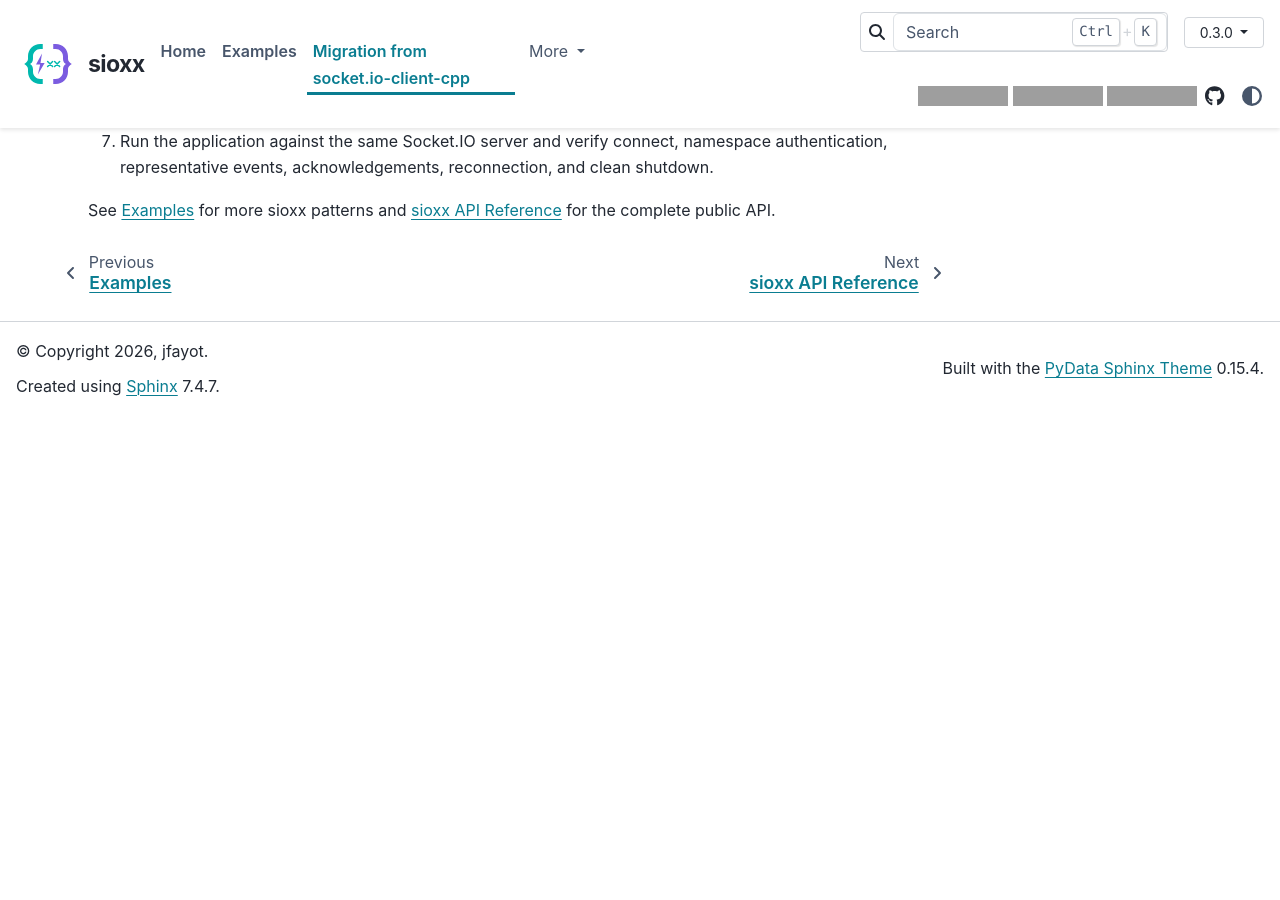
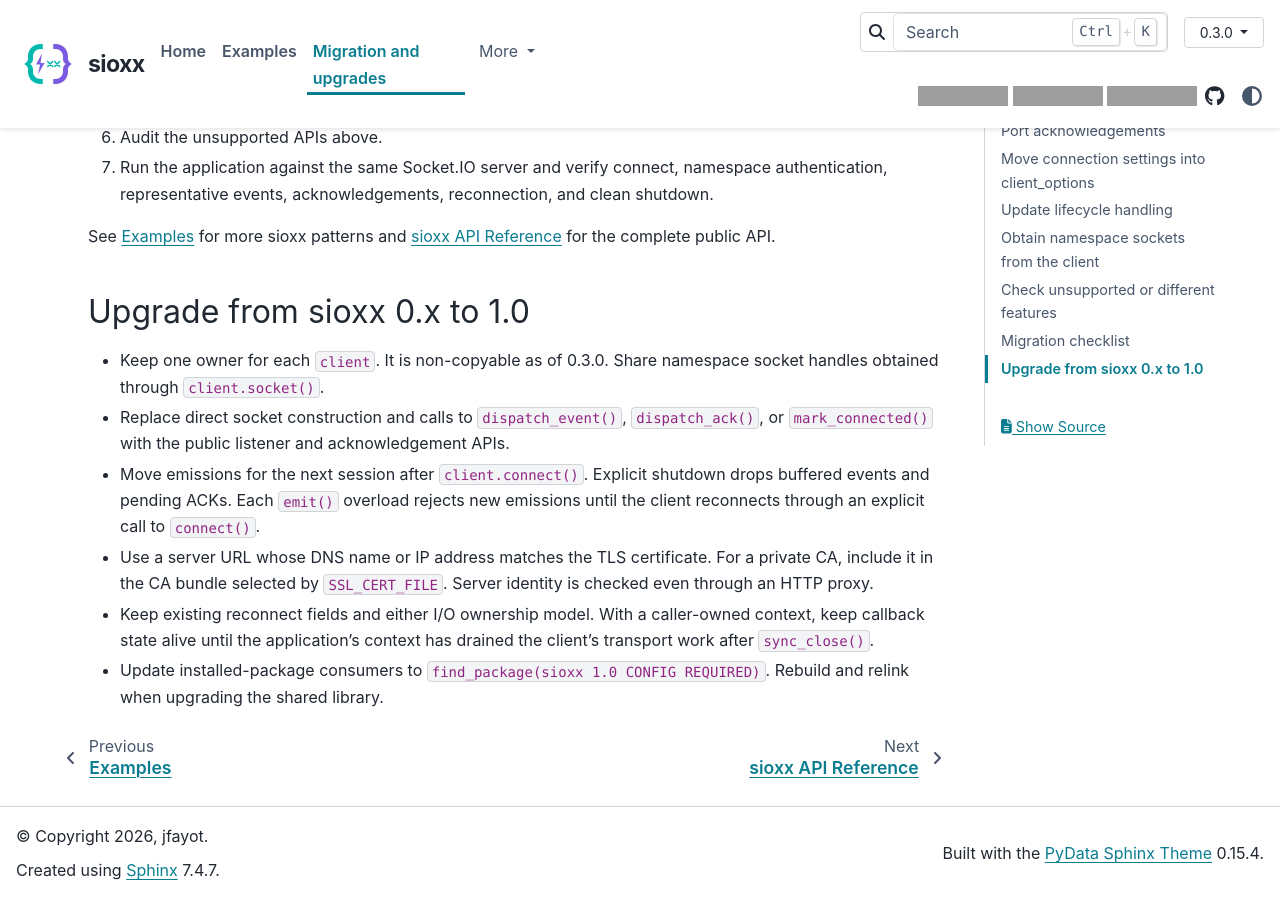
Before and after one commit to jfayot/sioxx, a Sphinx documentation site: the page built from docs/migration.rst, in a window 1280 px wide and 900 px high, scrolled down 8081 px. Built offline with Sphinx 7.4.7 and the PyData theme 0.15.4, drawn with Linux system fonts in a browser that asks for light colours; before the commit the page ends 8496 px from its top, so only the background shows below that; some of the changed text lies outside the part shown; grey boxes are pictures that could not be loaded.

```diff
--- a/docs/index.rst
+++ b/docs/index.rst
@@ -150,8 +150,8 @@ Where to go next
 ----------------
 
 Read :doc:`examples` for complete usage patterns, follow the
-:doc:`migration` guide when replacing ``socket.io-client-cpp``, or go directly
-to the :doc:`api` reference.
+:doc:`migration` guide when replacing ``socket.io-client-cpp`` or upgrading
+sioxx, or go directly to the :doc:`api` reference.
 
 .. toctree::
    :hidden:
@@ -159,5 +159,5 @@ to the :doc:`api` reference.
 
    Home <self>
    Examples <examples>
-   Migration from socket.io-client-cpp <migration>
+   Migration and upgrades <migration>
    API <api>
--- a/docs/migration.rst
+++ b/docs/migration.rst
@@ -1,11 +1,12 @@
-Migrating from socket.io-client-cpp
-===================================
+Migration and upgrade guide
+===========================
 
 .. default-domain:: cpp
 
-This guide is for applications moving from the official
+The following sections cover applications moving from the official
 `socket.io-client-cpp <https://github.com/socketio/socket.io-client-cpp>`_
-library to ``sioxx``. The client/socket split and most method names are
+library to ``sioxx``. See :ref:`upgrade-to-sioxx-1-0` for upgrades from an
+earlier sioxx release. The client/socket split and most method names are
 deliberately familiar. The main source change is replacing the
 ``sio::message`` class hierarchy with ``nlohmann::json`` values.
 
@@ -278,7 +279,7 @@ Client-level listener names are similar, but close and error details differ:
 .. code-block:: cpp
 
    client.set_open_listener([] {
-       // Engine.IO and the root namespace are connected.
+       // Engine.IO is connected. Use socket->on_connect() for a namespace.
    });
    client.set_close_listener([](const std::string& reason) {
        std::cerr << "closed: " << reason << '\n';
@@ -423,3 +424,27 @@ Migration checklist
 
 See :doc:`examples` for more sioxx patterns and :doc:`api` for the complete
 public API.
+
+.. _upgrade-to-sioxx-1-0:
+
+Upgrade from sioxx 0.x to 1.0
+-----------------------------
+
+* Keep one owner for each ``client``. It is non-copyable as of 0.3.0. Share
+  namespace socket handles obtained through ``client.socket()``.
+* Replace direct socket construction and calls to ``dispatch_event()``,
+  ``dispatch_ack()``, or ``mark_connected()`` with the public listener and
+  acknowledgement APIs.
+* Move emissions for the next session after ``client.connect()``.
+  Explicit shutdown drops buffered events and pending ACKs. Each
+  ``emit()`` overload rejects new emissions until the client reconnects
+  through an explicit call to ``connect()``.
+* Use a server URL whose DNS name or IP address matches the TLS certificate.
+  For a private CA, include it in the CA bundle selected by ``SSL_CERT_FILE``.
+  Server identity is checked even through an HTTP proxy.
+* Keep existing reconnect fields and either I/O ownership model. With a
+  caller-owned context, keep callback state alive until the application's
+  context has drained the client's transport work after ``sync_close()``.
+* Update installed-package consumers to
+  ``find_package(sioxx 1.0 CONFIG REQUIRED)``. Rebuild and relink when
+  upgrading the shared library.
```
Also changed, not shown: CHANGELOG.md (+4 -0 lines), README.md (+8 -3 lines), TODO.md (+36 -26 lines), docs/api.rst (+37 -0 lines), 7 other files.
